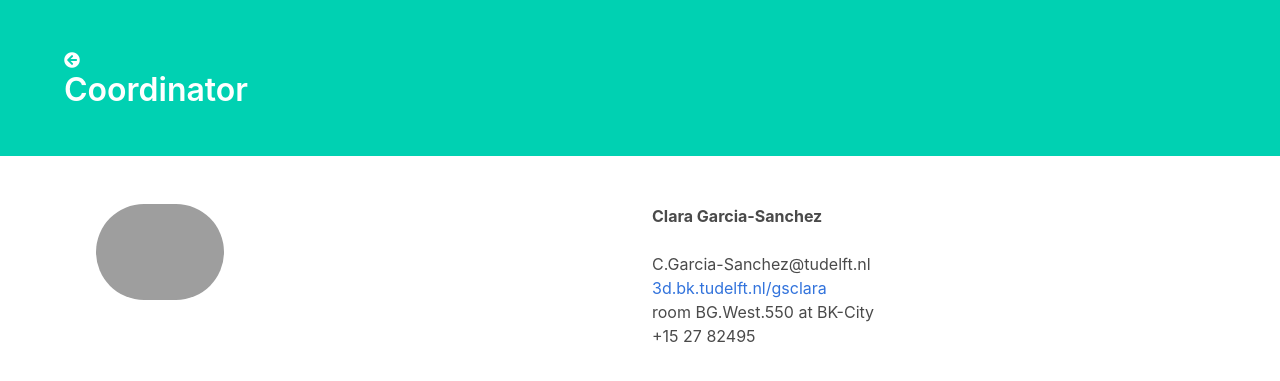
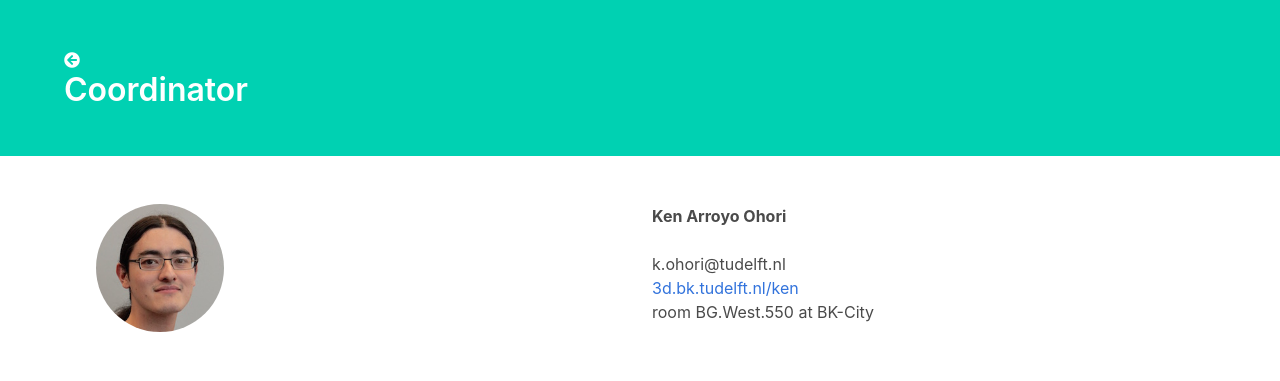
Before and after one commit to tudelft3d/geo2020, a Jekyll site: the page built from coordinator/index.md, in a window 1280 px wide. Shown: the top 381 px of the page. Built offline with Jekyll 4.4.1, drawn with Linux system fonts in a browser that asks for light colours; nearby versions of some CDN libraries.

Commit message:
ken as contact

```diff
--- a/coordinator/index.md
+++ b/coordinator/index.md
@@ -4,24 +4,16 @@ title: Coordinator
 permalink: /coordinator/
 ---
 
-
-
-
-
-
 <div class="columns is-half-desktop">
   <div class="column">
-
-<figure class="image is-128x128">
-  <img class="is-rounded" src="https://3d.bk.tudelft.nl/gsclara/img/avatar.jpg">
-</figure>
+    <figure class="image is-128x128">
+      <img class="is-rounded" src="ken.jpg">
+    </figure>
   </div>
   <div class="column">
-<b>Clara Garcia-Sanchez</b><br><br>
-C.Garcia-Sanchez@tudelft.nl<br>
-<a href="https://3d.bk.tudelft.nl/gsclara">3d.bk.tudelft.nl/gsclara</a><br>
-room BG.West.550 at BK-City<br>
-+15 27 82495
-
+    <b>Ken Arroyo Ohori</b><br /><br />
+    k.ohori@tudelft.nl<br>
+    <a href="https://3d.bk.tudelft.nl/ken">3d.bk.tudelft.nl/ken</a><br>
+    room BG.West.550 at BK-City<br>
   </div>
 </div>
```
Also changed, not shown: coordinator/clara.jpg (added), coordinator/hugo.png (renamed from coordinator/me.png), coordinator/ken.jpg (added).
